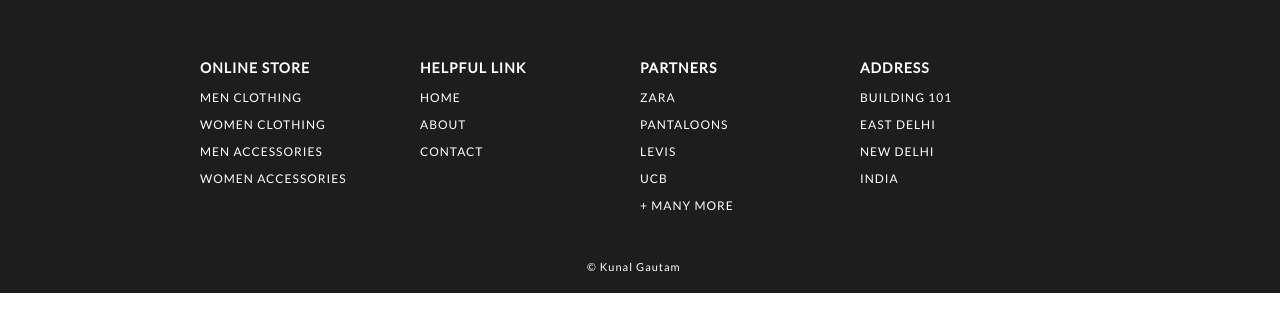
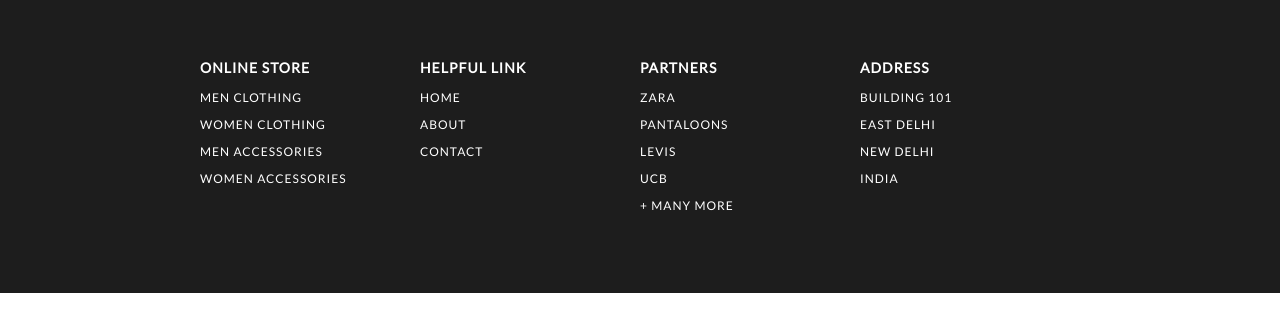
Before and after one commit to gautam069/ShopEase, a plain HTML site: page footer.html in a window 1280 px wide. Drawn offline with Linux system fonts and the light colour scheme.

Commit message:
Update footer.html

```diff
--- a/footer.html
+++ b/footer.html
@@ -45,7 +45,7 @@
                     <p> India </p>
                 </div>
             </div>
-            <div id="credit"><a href="https://github.com/gautam069"> © Kunal Gautam </a> &nbsp&nbsp&nbsp </div>
+            <div id="credit"><a href="#"></a> &nbsp&nbsp&nbsp </div>
         </section>
 
     </footer>
```
